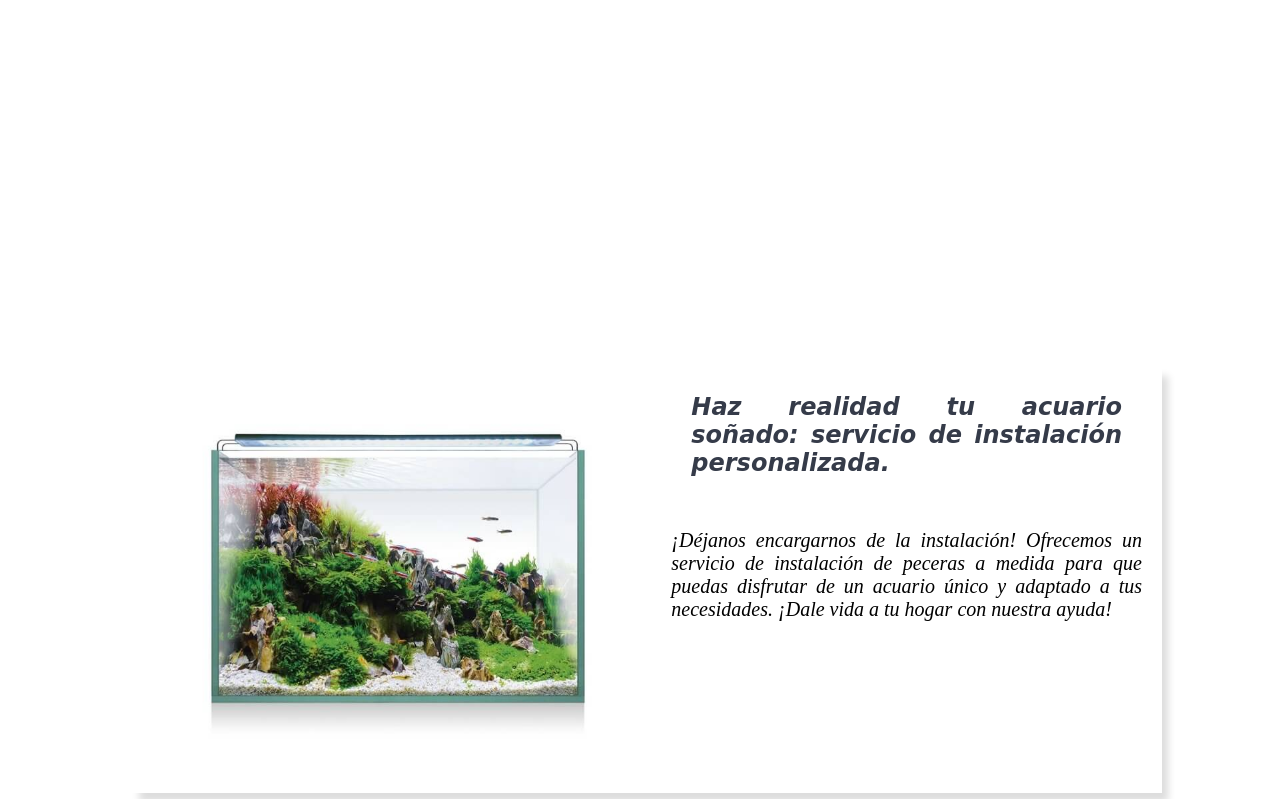
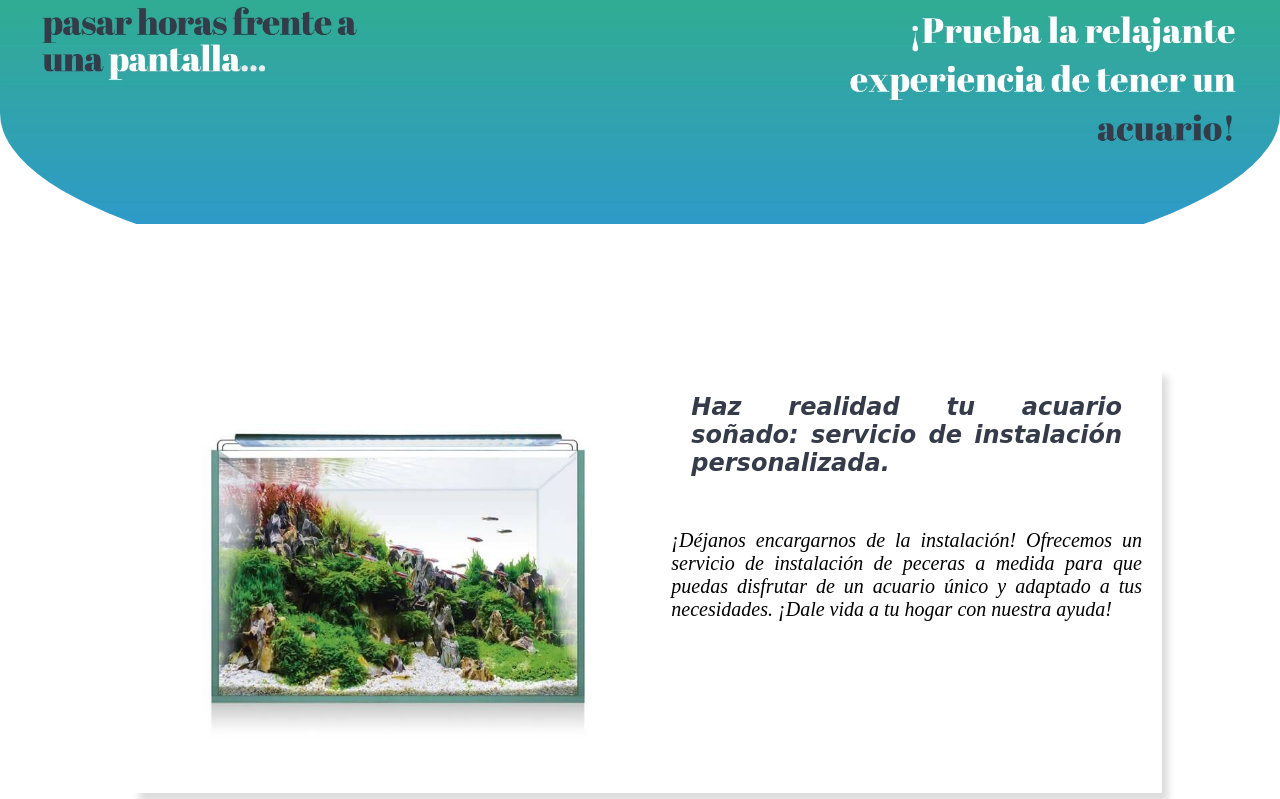
Before and after one commit to Naranraf/Store, a plain HTML site: page index.html in a window 1280 px wide. Shown: the part 117-916 px from the top of the page. Drawn offline with Linux system fonts and the light colour scheme; the site is published under a folder, as on GitHub Pages, so addresses that start at the root find nothing; a web font is replaced by a local one.

Commit message:
Update stylesheet.css

```diff
--- a/stylesheet.css
+++ b/stylesheet.css
@@ -12,7 +12,7 @@ background-color: ;
 }
 
 .parallax {
-  background-image: url('/assets/fondo\ de\ inicio.jpg');
+  background-image: url('assets/fondo\ de\ inicio.jpg');
   background-size: contain;
   background-repeat: no-repeat;
   background-attachment: fixed;
```
